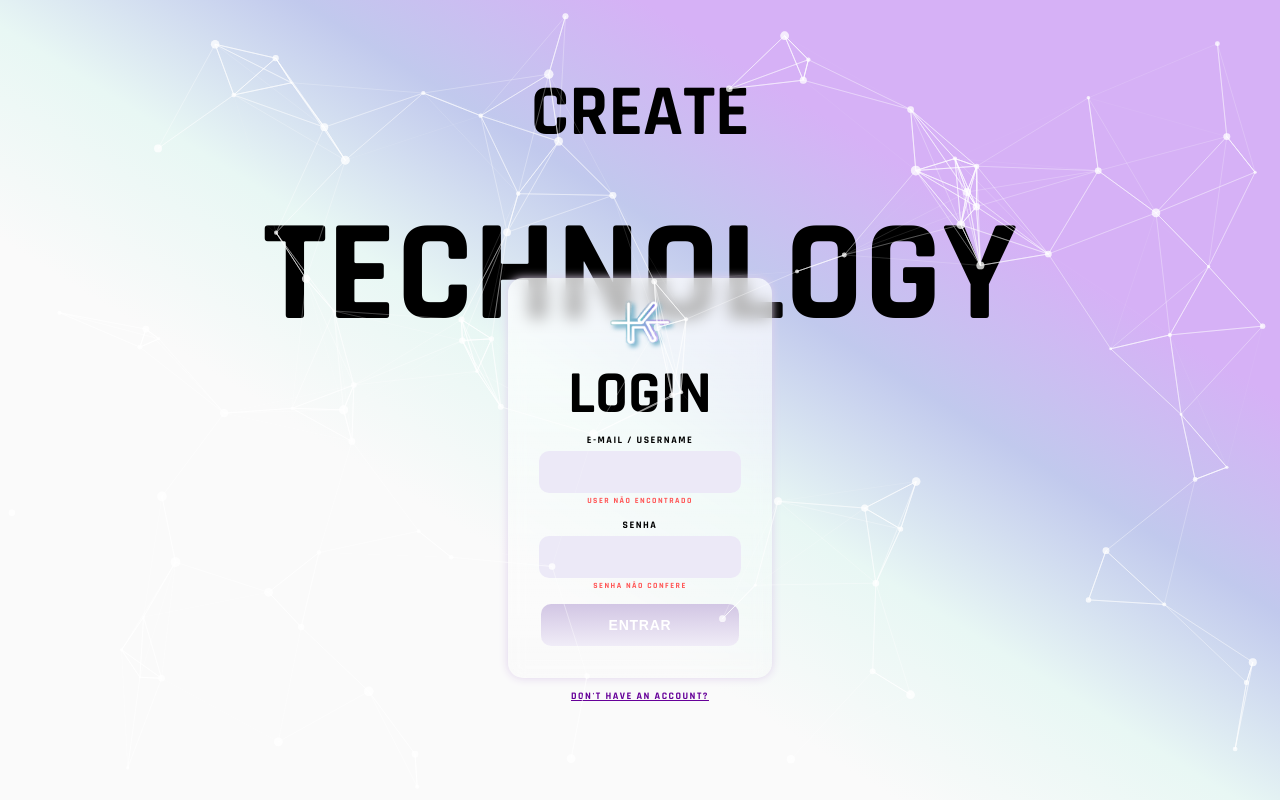
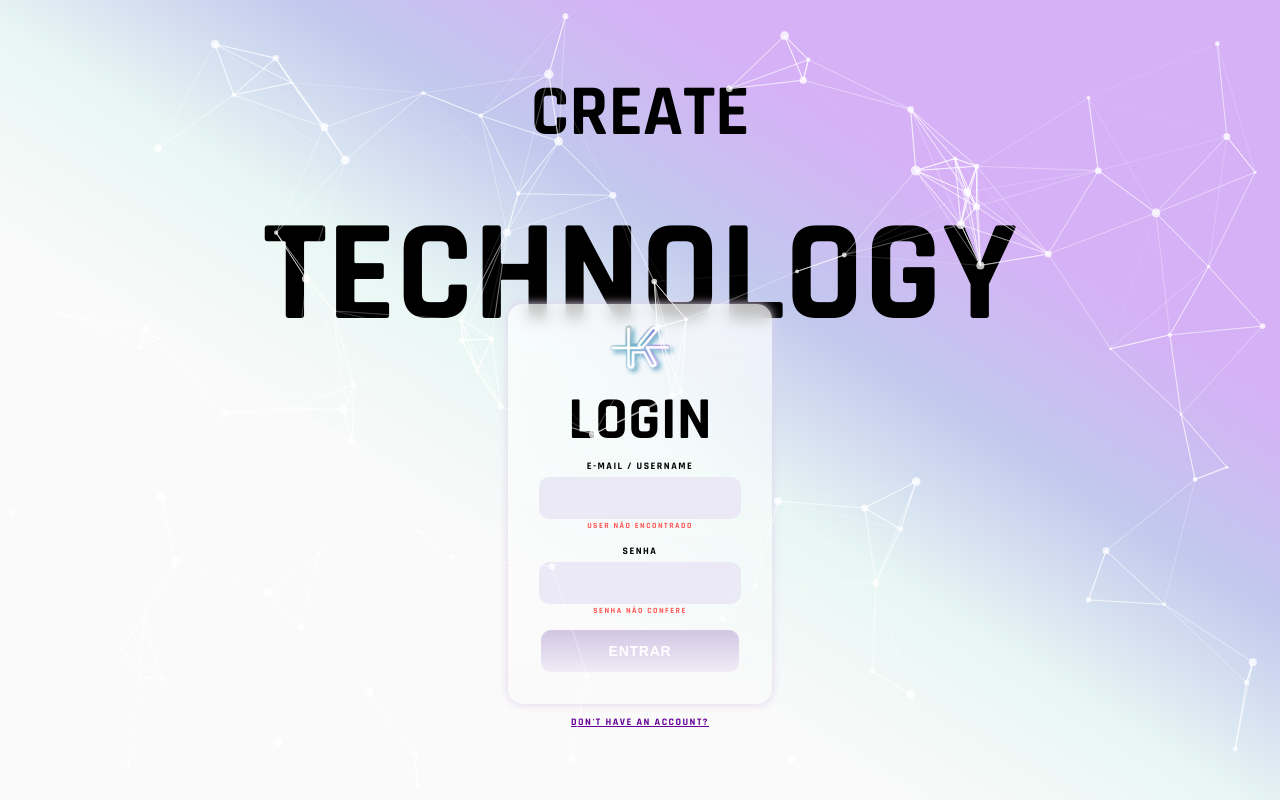
Before and after one commit to enzoggqs/desafio-kolabs, a React (Create React App) app: page / in a window 1280 px wide. Built offline with nearby package versions, Linux system fonts and the light colour scheme.

Commit message:
Fixing login container style

```diff
--- a/src/styles.js
+++ b/src/styles.js
@@ -30,7 +30,7 @@ export const MainDiv = styled.div`
 
 export const LoginContainer = styled.div`
     margin: auto;
-    margin-top: -7%;
+    margin-top: -5%;
     width: 264px;
     height: 400px;
     background: linear-gradient(180deg, rgba(255, 255, 255, 0.75) 0%, rgba(255, 255, 255, 0.1) 100%);
```
